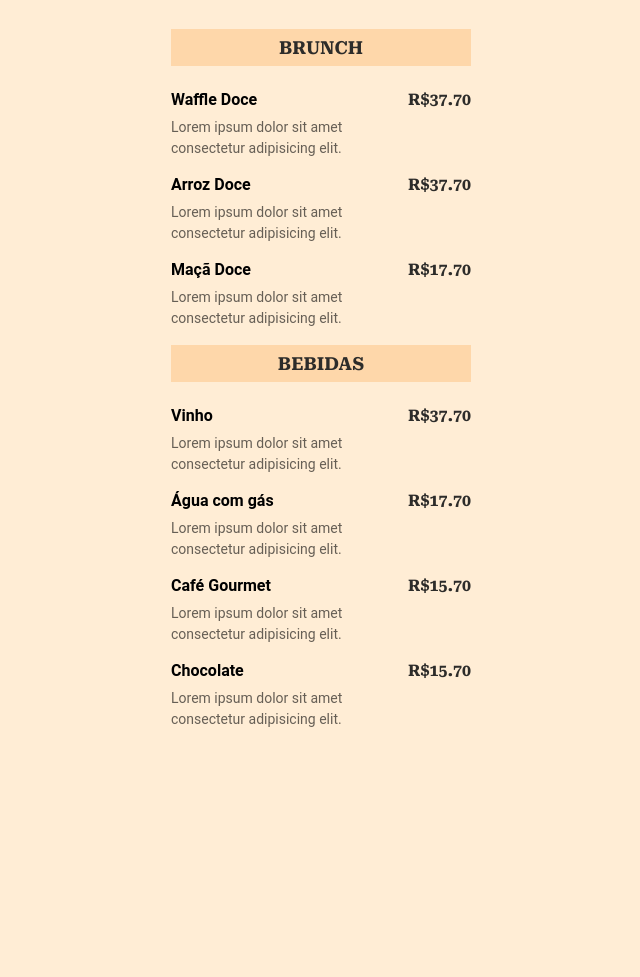
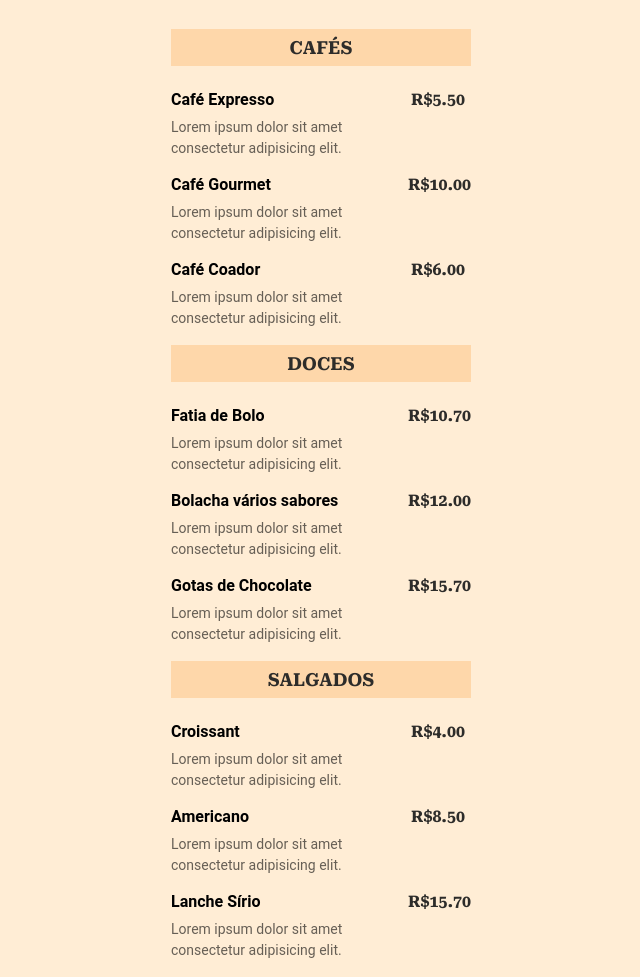
Before and after one commit to LGUSMS/Landing-Page-Cardapio-de-restaurante, a plain HTML site: page index.html in a window 1280 px wide. Shown: the part 88-1065 px from the top of the page, without its empty margins (319-959 px from the left). Before the commit the page ends 834 px from the top, so only its background shows below. Drawn offline with Linux system fonts and the light colour scheme.

```diff
--- a/index.html
+++ b/index.html
@@ -19,17 +19,17 @@
     </header>
 
     <section>
-        <h2>Brunch</h2>
+        <h2>Cafés</h2>
 
     <ul>
         <li>
             <div class="details">
-                <h3>Waffle Doce</h3>
+                <h3>Café Expresso</h3>
                 <p class="description">Lorem ipsum dolor sit amet consectetur adipisicing elit.</p>
             </div>
 
             <strong class="price">
-                R$37.70
+                R$5.50
             </strong>
 
         </li>
@@ -37,59 +37,55 @@
         <ul>
             <li>
                 <div class="details">
-                    <h3>Arroz Doce</h3>
+                    <h3>Café Gourmet</h3>
                     <p class="description">Lorem ipsum dolor sit amet consectetur adipisicing elit.</p>
                 </div>
 
                 <strong class="price">
-                    R$37.70
+                    R$10.00
                 </strong>
 
             </li>
 
         <li>
             <div class="details">
-                <h3>Maçã Doce</h3>
+                <h3>Café Coador</h3>
                 <p class="description">Lorem ipsum dolor sit amet consectetur adipisicing elit.</p>
             </div>
 
             <strong class="price">
-                R$17.70
+                R$6.00
             </strong>
     </ul>
-    </section>
 
-    <section>
-        <h2>Bebidas</h2>
+        <h2>Doces</h2>
 
     <ul>
         <li>
             <div class="details">
-                <h3>Vinho</h3>
+                <h3>Fatia de Bolo</h3>
                 <p class="description">Lorem ipsum dolor sit amet consectetur adipisicing elit.</p>
             </div>
 
             <strong class="price">
-                R$37.70
+                R$10.70
             </strong>
 
         </li>
 
         <li>
             <div class="details">
-                <h3>Água com gás</h3>
+                <h3>Bolacha vários sabores</h3>
                 <p class="description">Lorem ipsum dolor sit amet consectetur adipisicing elit.</p>
             </div>
 
             <strong class="price">
-                R$17.70
+                R$12.00
             </strong>
-
-            </li>
 
             <li>
                 <div class="details">
-                    <h3>Café Gourmet</h3>
+                    <h3>Gotas de Chocolate</h3>
                     <p class="description">Lorem ipsum dolor sit amet consectetur adipisicing elit.</p>
                 </div>
 
@@ -97,19 +93,44 @@
                     R$15.70
                 </strong>
                 </li>
+                    <h2>Salgados</h2>
+
+                <ul>
+                    <li>
+                        <div class="details">
+                            <h3>Croissant</h3>
+                            <p class="description">Lorem ipsum dolor sit amet consectetur adipisicing elit.</p>
+                        </div>
+
+
+
+                        <strong class="price">
+                            R$4.00
+                        </strong>
+
+                    </li>
 
                     <li>
                         <div class="details">
-                <h3>Chocolate</h3>
+                            <h3>Americano</h3>
+                            <p class="description">Lorem ipsum dolor sit amet consectetur adipisicing elit.</p>
+                        </div>
+
+                        <strong class="price">
+                            R$8.50
+                        </strong>
+
+                        <li>
+                            <div class="details">
+                                <h3>Lanche Sírio</h3>
                                 <p class="description">Lorem ipsum dolor sit amet consectetur adipisicing elit.</p>
                             </div>
 
                             <strong class="price">
                                 R$15.70
                             </strong>
-            </li>
+
     </ul>
-
     </section>
 
 </body>
```
Lines whose indentation alone changed are shown as unchanged.
